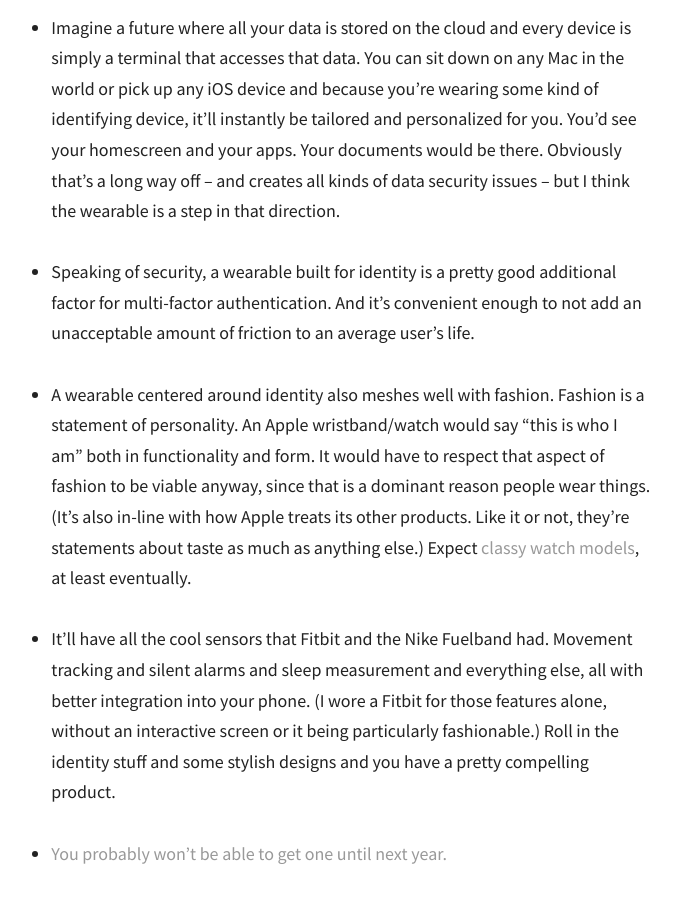
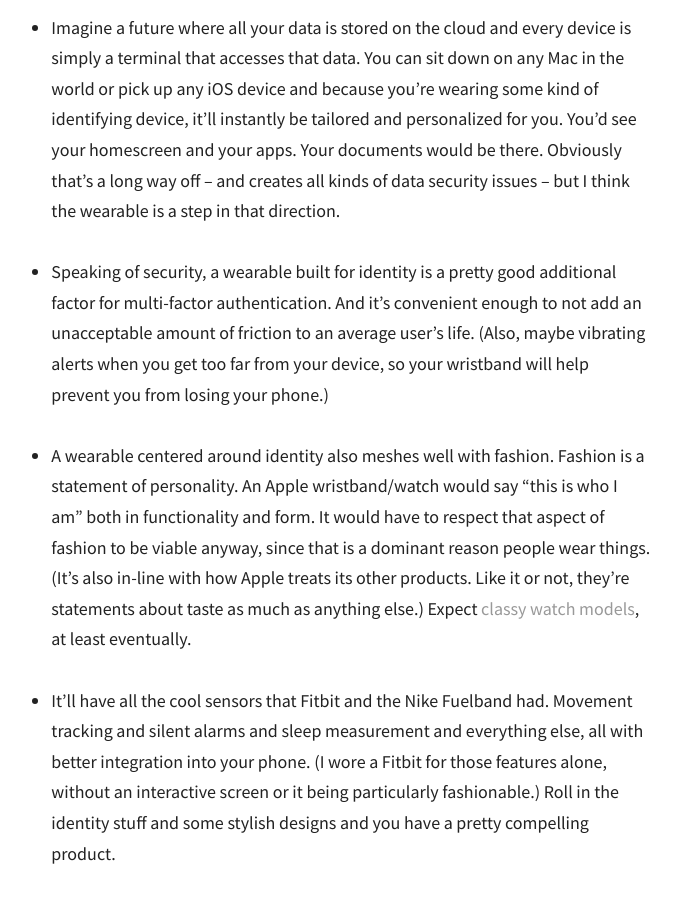
Before and after one commit to moyer/moyer.github.com, a Jekyll site: the page built from _posts/2014-09-07-apple-wearable-announcement.md, in a window 1280 px wide and 900 px high, scrolled down 917 px. Shown: the whole window, without its empty margins (289-969 px from the left). Built offline with Jekyll 4.4.1, drawn with Linux system fonts in a browser that asks for light colours; Markdown is read by kramdown in place of the engine named in the settings.

Commit message:
adds parenthetical about vibrations to "Apple Wearable Announcement"

```diff
--- a/_posts/2014-09-07-apple-wearable-announcement.md
+++ b/_posts/2014-09-07-apple-wearable-announcement.md
@@ -16,7 +16,7 @@
 
 - Imagine a future where all your data is stored on the cloud and every device is simply a terminal that accesses that data. You can sit down on any Mac in the world or pick up any iOS device and because you're wearing some kind of identifying device, it'll instantly be tailored and personalized for you. You'd see your homescreen and your apps. Your documents would be there. Obviously that's a long way off -- and creates all kinds of data security issues -- but I think the wearable is a step in that direction.
 
-- Speaking of security, a wearable built for identity is a pretty good additional factor for multi-factor authentication. And it's convenient enough to not add an unacceptable amount of friction to an average user's life.
+- Speaking of security, a wearable built for identity is a pretty good additional factor for multi-factor authentication. And it's convenient enough to not add an unacceptable amount of friction to an average user's life. (Also, maybe vibrating alerts when you get too far from your device, so your wristband will help prevent you from losing your phone.)
 
 - A wearable centered around identity also meshes well with fashion. Fashion is a statement of personality. An Apple wristband/watch would say "this is who I am" both in functionality and form. It would have to respect that aspect of fashion to be viable anyway, since that is a dominant reason people wear things. (It's also in-line with how Apple treats its other products. Like it or not, they're statements about taste as much as anything else.) Expect [classy watch models](http://www.vanityfair.com/online/daily/2014/09/marc-newson-apple-jony-ive), at least eventually.
 
```
